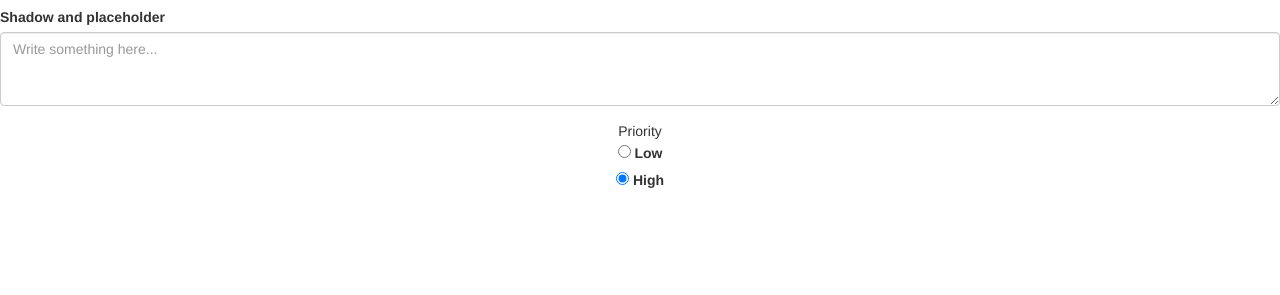
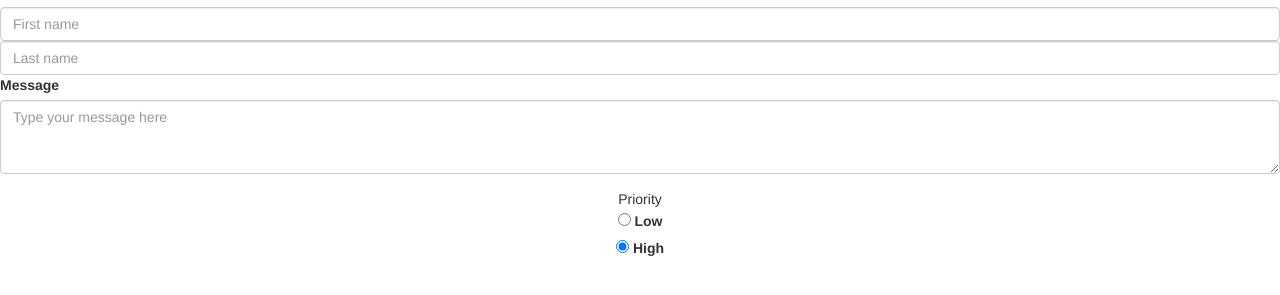
Before and after one commit to Shaught2022/Shaught2022.github.io, a plain HTML site: page contact.html in a window 1280 px wide. Shown: the part 113-408 px from the top of the page. Drawn offline with nearby package versions, Linux system fonts and the light colour scheme.

Commit message:
Updated Contact Page

```diff
--- a/contact.html
+++ b/contact.html
@@ -24,9 +24,19 @@
       <div class="text-center">
         <h1 class="mb-3">Contact Me</h1>
       </div>
+      <form>
+        <div class="form-row">
+          <div class="col">
+            <input type="text" class="form-control" placeholder="First name">
+          </div>
+          <div class="col">
+            <input type="text" class="form-control" placeholder="Last name">
+          </div>
+        </div>
+      </form>
       <div class="form-group shadow-textarea">
-        <label for="exampleFormControlTextarea6">Shadow and placeholder</label>
-        <textarea class="form-control z-depth-1" id="exampleFormControlTextarea6" rows="3" placeholder="Write something here..."></textarea>
+        <label for="exampleFormControlTextarea6">Message</label>
+        <textarea class="form-control z-depth-1" id="exampleFormControlTextarea6" rows="3" placeholder="Type your message here"></textarea>
       </div>
       <div class = "text-center"
         <h3>Priority</h3>
```
